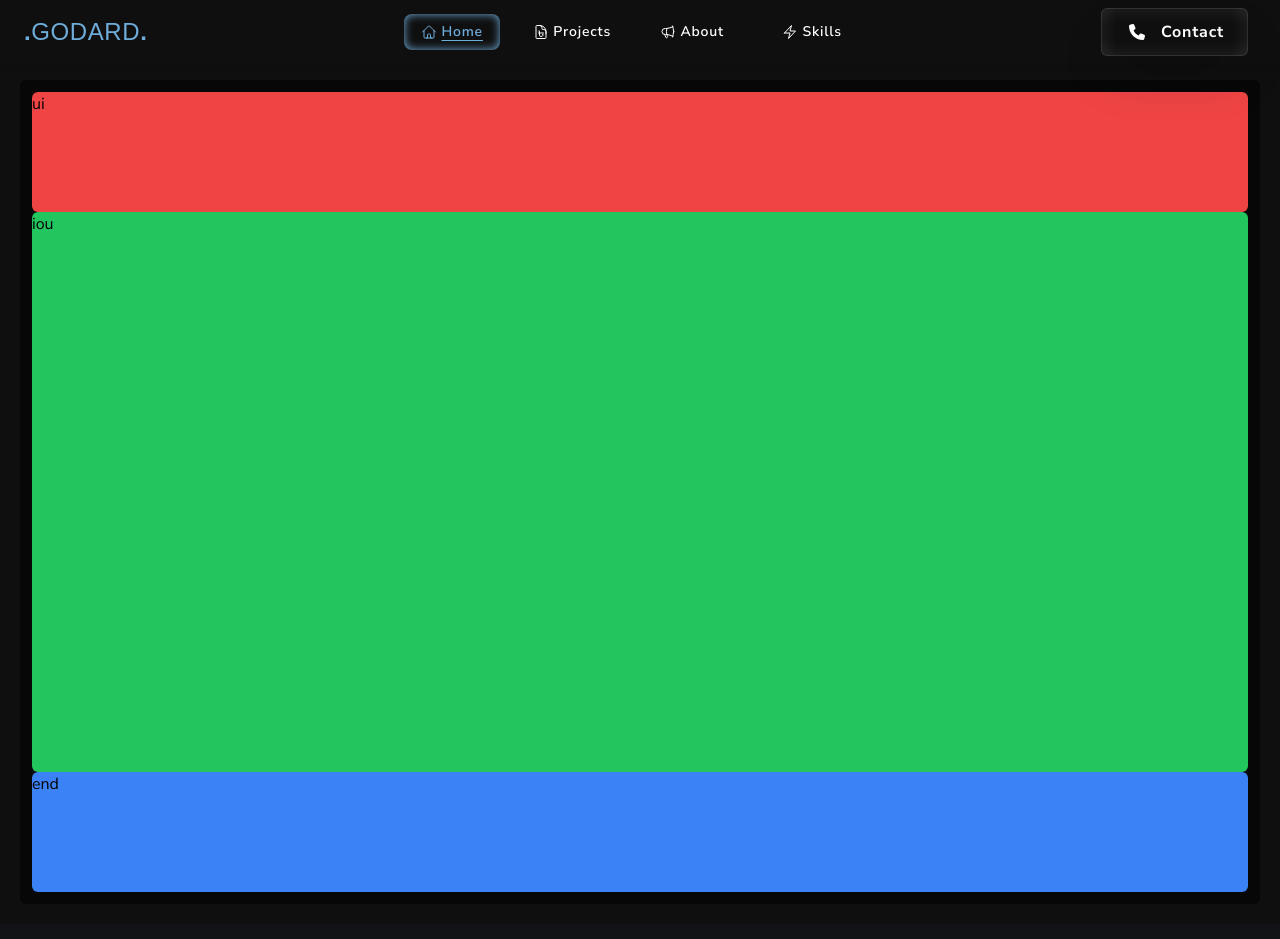
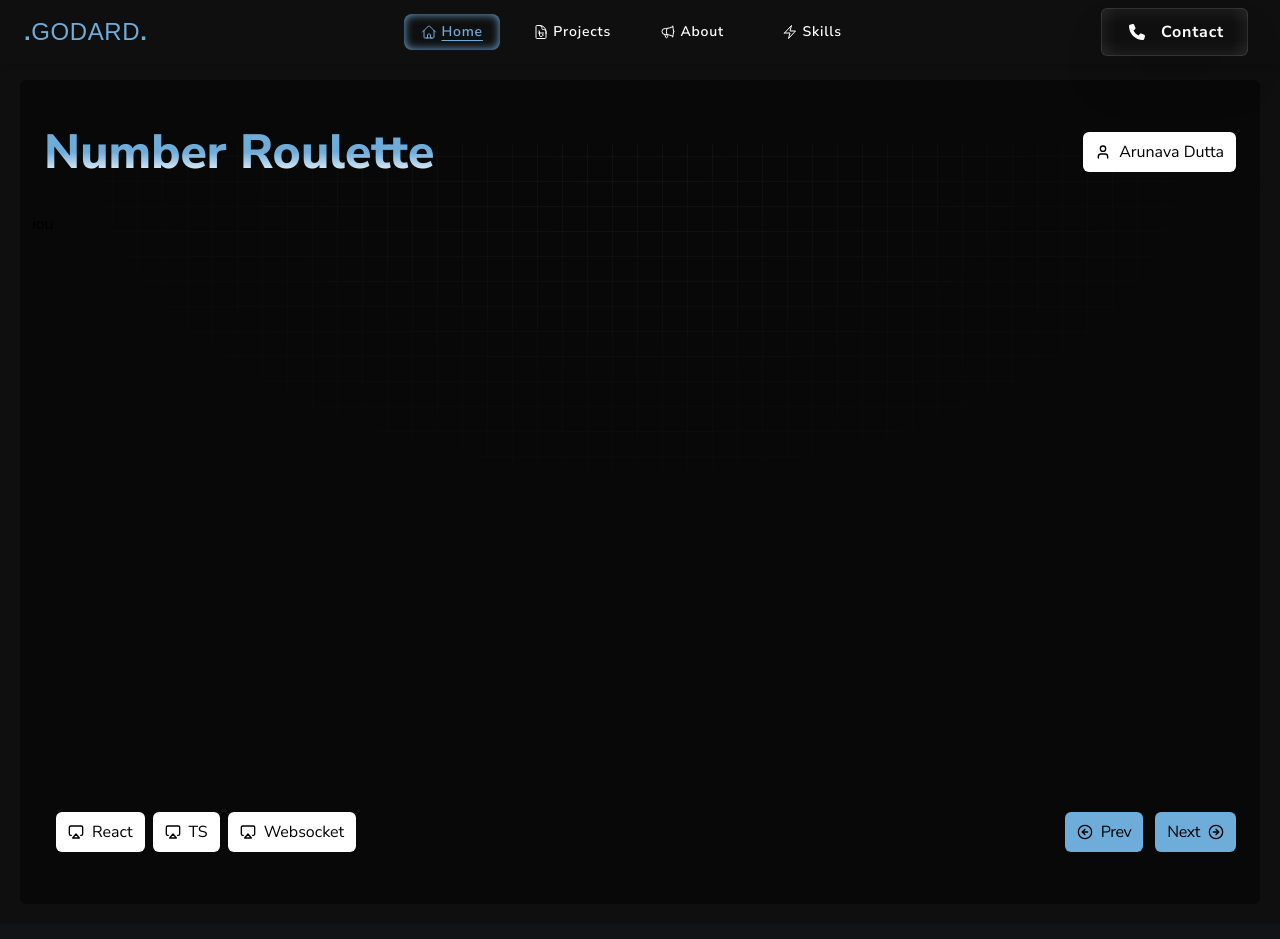
Before and after one commit to ArunavaCoderEm/Godard_Portfolio, a React (Vite) app: page /projectpage/1/1 in a window 1280 px wide. Shown: the top 939 px of the page. Built offline with nearby package versions, Linux system fonts and the light colour scheme; a web font is replaced by a local one.

Commit message:
a lot of things and i am a good UI developer

```diff
--- a/package.json
+++ b/package.json
@@ -17,6 +17,7 @@
     "aos": "^3.0.0-beta.6",
     "clsx": "^2.1.1",
     "framer-motion": "^11.5.4",
+    "lucide-react": "^0.471.0",
     "react": "^18.3.1",
     "react-dom": "^18.3.1",
     "react-router-dom": "^6.24.0",
--- a/src/Pages/ProductPage.tsx
+++ b/src/Pages/ProductPage.tsx
@@ -2,6 +2,7 @@ import { motion } from "framer-motion";
 import React, { useEffect } from "react";
 import { useParams } from "react-router-dom";
 import { projectsList, ProjLbImg } from "../Context/Project";
+import { Airplay, ArrowLeftCircle, ArrowRightCircle, User } from "lucide-react";
 
 export default function ProductPage(): React.ReactNode {
   const param = useParams();
@@ -27,20 +28,39 @@ export default function ProductPage(): React.ReactNode {
         duration: 0.4,
         ease: "easeInOut",
       }}
-      className="grid m-5 z-[103] rounded-md min-h-screen bg-[#070707] grid-cols-1 gap-y-10 mt-20 p-1 md:p-3 mukta relative h-auto"
+      className="grid m-5 z-[103] rounded-md min-h-screen bg-[#070707]/70 grid-cols-1 gap-y-10 mt-20 p-1 md:p-3 mukta relative h-auto"
     >
       <div className="flex flex-col h-screen">
 
-        <div className="bg-red-500 rounded-md flex-shrink-0 flex-grow-0 h-[15%] w-full">
-          ui
+        <div className="rounded-md flex md:flex-row flex-col justify-between items-center h-[15%] w-full px-3 py-2">
+          <h1 className="text-3xl lg:text-5xl font-extrabold bg-clip-text bg-gradient-to-b text-transparent from-[#6EACDA] via-[#6EACDA] to-[#fff] mukta text-left">{element.label}</h1>
+          <h2 className="text-black flex items-center gap-2 bg-white px-3 py-2 rounded-md">
+            <User className="w-4 h-4" />
+            {element.auth}
+          </h2>
         </div>
 
 
-        <div className="bg-green-500 rounded-md flex-grow h-[70%] w-full">iou</div>
+        <div className="rounded-md flex-grow h-[70%] w-full">iou</div>
 
 
-        <div className="bg-blue-500 rounded-md flex-shrink-0 flex-grow-0 h-[15%] w-full">
-          end
+        <div className="items-center justify-between rounded-md flex md:flex-row p-3 flex-col h-[15%] w-full">
+          <div className="flex p-3 gap-2 items-center">
+            {(element.used.split(",").map((item: string, idx: number) => {
+              return (
+                <>
+                  <h3 className="text-black flex items-center gap-2 bg-white rounded-md px-3 py-2">
+                    <Airplay className="w-4 h-4" />
+                    {item}
+                  </h3>
+                </>
+              )
+            }))}
+          </div>
+          <div className="flex items-center justify-center gap-3">
+            <button className="bg-[#6EACDA] px-3 py-2 hover:opacity-90 transition-all duration-150 rounded-md text-black tracking-tight flex items-center gap-2"><ArrowLeftCircle className="w-4 h-4" /> Prev</button>
+            <button className="bg-[#6EACDA] px-3 py-2 hover:opacity-90 transition-all duration-150 rounded-md text-black tracking-tight flex items-center gap-2">Next <ArrowRightCircle className="w-4 h-4" /> </button>
+          </div>
         </div>
 
       </div>
```
Also changed, not shown: 1 other file (tests, documents, lock files or other folders).
